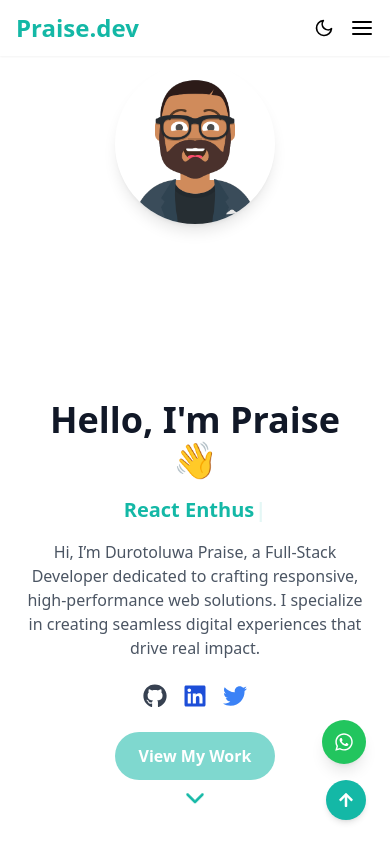
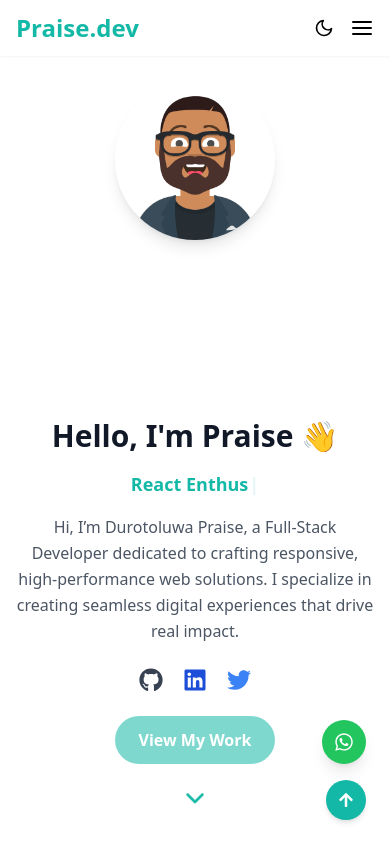
Before and after one commit to praisecracks/Portfolio, a React (Vite) app: page / in a window 390 px wide. Shown: the top 844 px of the page. Built offline with nearby package versions, Linux system fonts and the light colour scheme.

Commit message:
Final hero adjustment

```diff
--- a/src/Component/Hero.jsx
+++ b/src/Component/Hero.jsx
@@ -2,21 +2,21 @@
 import Typewriter from 'typewriter-effect';
 import { FaGithub, FaLinkedin, FaTwitter } from 'react-icons/fa';
 import { FiChevronDown } from 'react-icons/fi';
-import prof from '../assets/avataaars.png'
+import prof from '../assets/avataaars.png';
 
 function Hero() {
   return (
     <section
       id="home"
-      className="min-h-screen flex flex-col-reverse md:flex-row items-center justify-between px-6 md:px-20 py-16 gap-4 bg-white dark:bg-black transition duration-300 relative md:px-32"
+      className="min-h-screen px-4 sm:px-6 md:px-12 lg:px-20 xl:px-32 py-20 bg-white dark:bg-black flex flex-col-reverse md:flex-row items-center justify-between gap-12 transition-all duration-300"
     >
-      {/* Text Section */}
-      <div className="text-center md:text-left w-full md:w-1/2 fade-in md:pl-20">
-        <h1 className="text-4xl md:text-5xl font-bold text-gray-900 dark:text-white mb-4">
+      {/* Left Text Content */}
+      <div className="w-full md:w-1/2 text-center md:text-left">
+        <h1 className="text-3xl sm:text-4xl md:text-5xl font-bold text-gray-900 dark:text-white mb-4 leading-tight">
           Hello, I'm Praise 👋
         </h1>
 
-        <h2 className="text-teal-500 text-xl md:text-2xl font-semibold mb-4">
+        <h2 className="text-teal-500 text-lg sm:text-xl md:text-2xl font-semibold mb-4">
           <Typewriter
             options={{
               strings: [
@@ -31,22 +31,24 @@
           />
         </h2>
 
-        <p className="text-gray-600 dark:text-gray-300 mb-6 max-w-md mx-auto md:mx-0">
+        <p className="text-gray-600 dark:text-gray-300 mb-6 max-w-md mx-auto md:mx-0 text-base sm:text-lg leading-relaxed">
           Hi, I’m Durotoluwa Praise, a Full-Stack Developer dedicated to crafting responsive, high-performance web solutions. I specialize in creating seamless digital experiences that drive real impact.
         </p>
 
-        <div className="flex gap-4 justify-center md:justify-start mb-6">
+        {/* Social Links */}
+        <div className="flex justify-center md:justify-start gap-5 mb-6">
           <a href="https://github.com/praisecracks" target="_blank" rel="noopener noreferrer">
             <FaGithub className="text-2xl text-gray-700 dark:text-white hover:text-teal-500 transition duration-200" />
           </a>
           <a href="https://www.linkedin.com/in/durotoluwa-praise-9b3767357" target="_blank" rel="noopener noreferrer">
             <FaLinkedin className="text-2xl text-blue-700 hover:text-teal-500 transition duration-200" />
-            </a>
+          </a>
           <a href="https://x.com/POluwabumi" target="_blank" rel="noopener noreferrer">
             <FaTwitter className="text-2xl text-blue-500 hover:text-teal-500 transition duration-200" />
           </a>
         </div>
 
+        {/* CTA Button */}
         <a
           href="#projects"
           className="inline-block bg-teal-500 hover:bg-teal-600 text-white font-semibold px-6 py-3 rounded-full transition duration-300 hover:scale-105 animate-pulse"
@@ -55,17 +57,18 @@
         </a>
       </div>
 
-      {/* Developer Avatar */}
-      <div className="w-full md:w-1/2 flex justify-center md:justify-end fade-in">
+      {/* Avatar */}
+      <div className="w-full md:w-1/2 flex justify-center md:justify-end">
         <img
           src={prof}
           alt="Developer Avatar"
-          className="w-40 h-40 md:w-64 md:h-64 object-cover rounded-full shadow-lg border- border-teal-500 transition hover:scale-105"
+          className="w-40 h-40 sm:w-56 sm:h-56 md:w-64 md:h-64 object-cover rounded-full shadow-lg  border-teal-500 transition hover:scale-105"
         />
       </div>
 
+      {/* Scroll Down Chevron */}
       <div className="absolute bottom-6 left-0 right-0 flex justify-center">
-        <a href="#about">
+        <a href="#about" aria-label="Scroll to About section">
           <FiChevronDown className="text-teal-500 text-3xl animate-bounce" />
         </a>
       </div>
```
